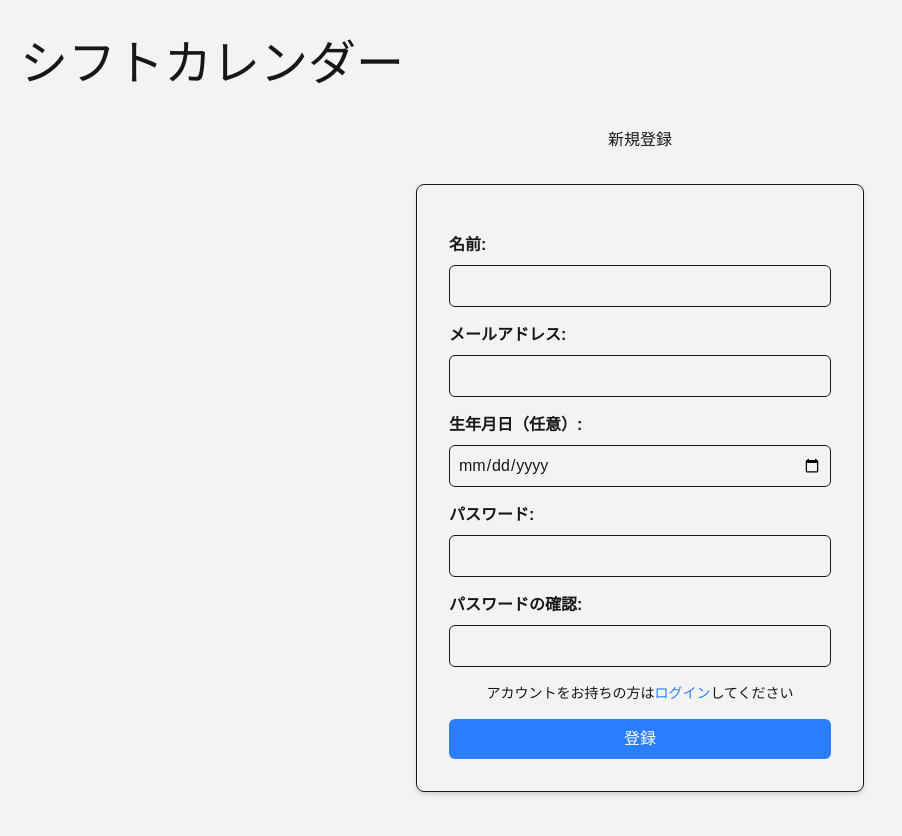
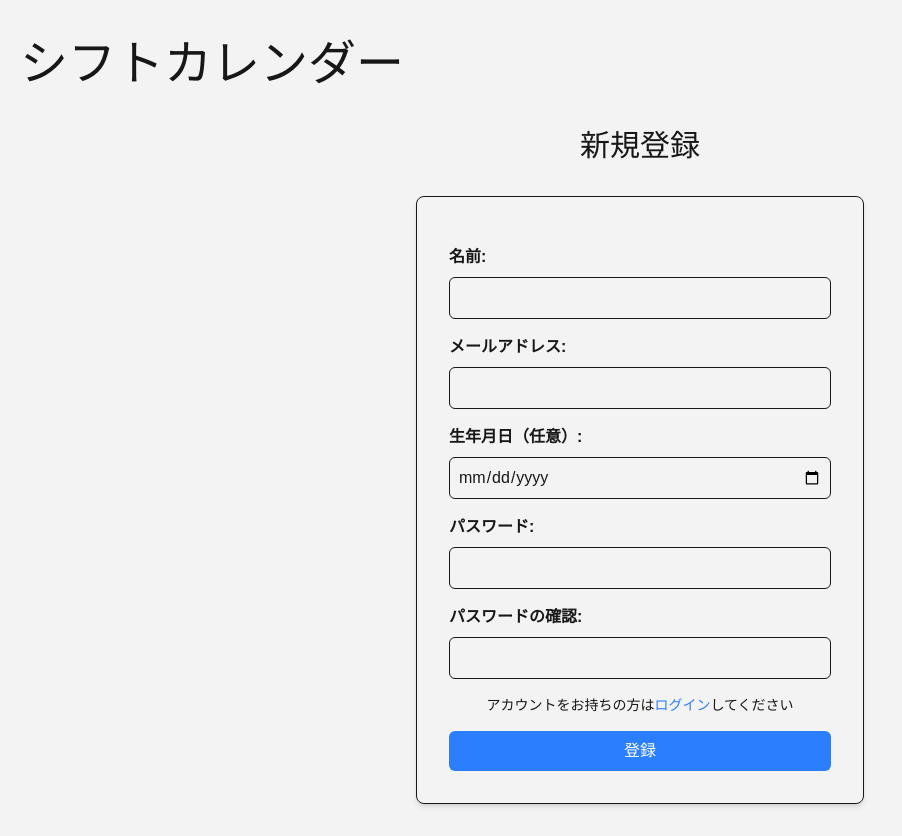
Before and after one commit to ogumakouta/shift-calendar, a Next.js app in the folder frontend/: page /signup in a window 1280 px wide. Shown: the whole page, without its empty margins (0-902 px from the left). Built offline with nearby package versions, Linux system fonts and the light colour scheme; no server answers.

Commit message:
h1タグのスタイルをtailwind cssに変更して文字サイズを大きくした コード修正：signup/page.tsx、login/page.tsx

```diff
--- a/frontend/src/app/login/page.tsx
+++ b/frontend/src/app/login/page.tsx
@@ -7,7 +7,7 @@ export default function LoginPage() {
   return (
     <main>
       <CheckLogin/>
-      <h1 style={{ textAlign: 'center' }}>ログイン</h1>
+      <h1 className='text-center text-3xl'>ログイン</h1>
       <LoginForm />
     </main>
     );
--- a/frontend/src/app/signup/page.tsx
+++ b/frontend/src/app/signup/page.tsx
@@ -4,7 +4,7 @@ import SignupForm from "../../../components/SignupForm";
 export default function LoginPage() {
   return (
     <main>
-      <h1 style={{ textAlign: 'center' }}>新規登録</h1>
+      <h1 className='text-center text-3xl'>新規登録</h1>
       <SignupForm />
     </main>
   );
```
